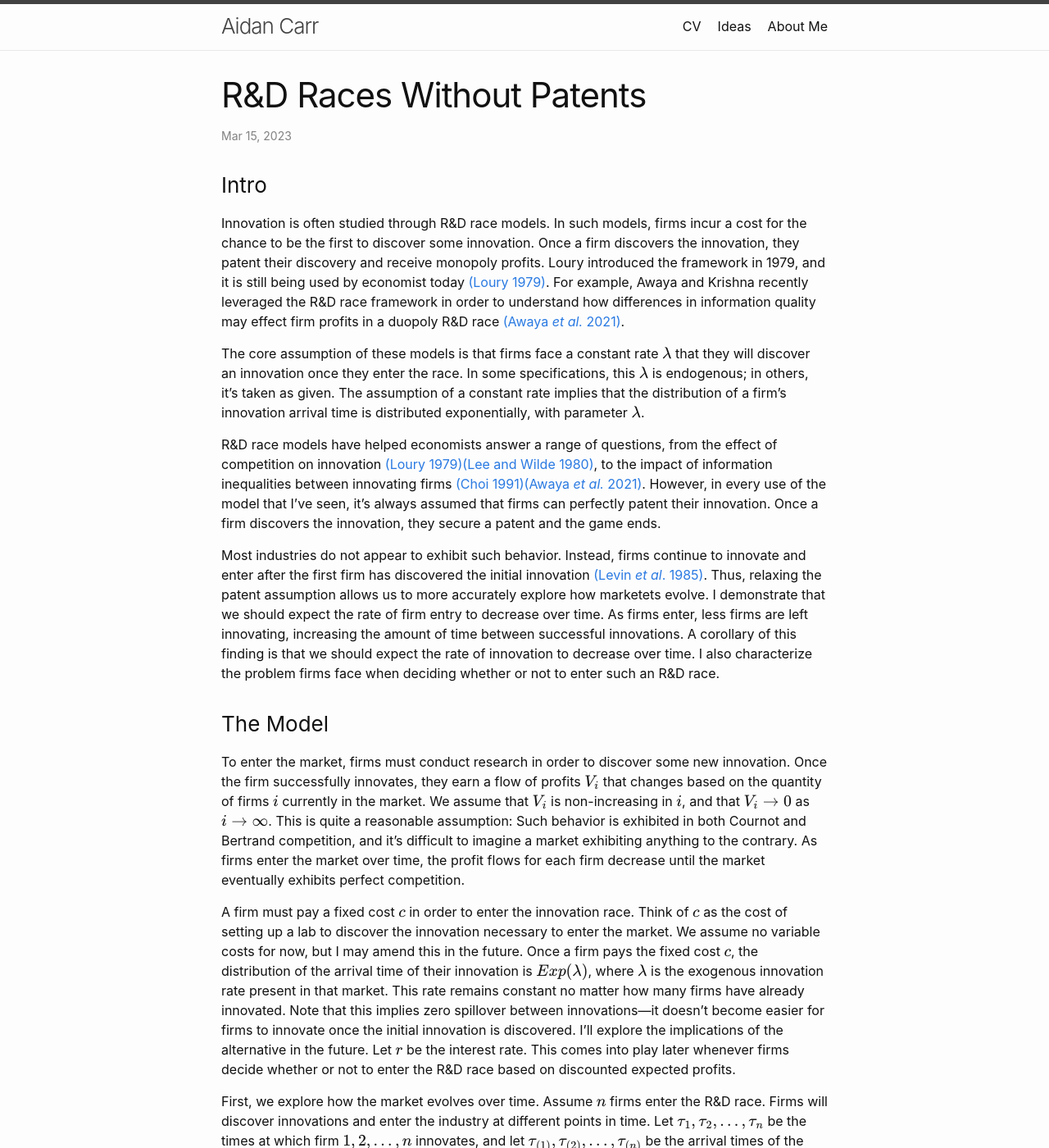
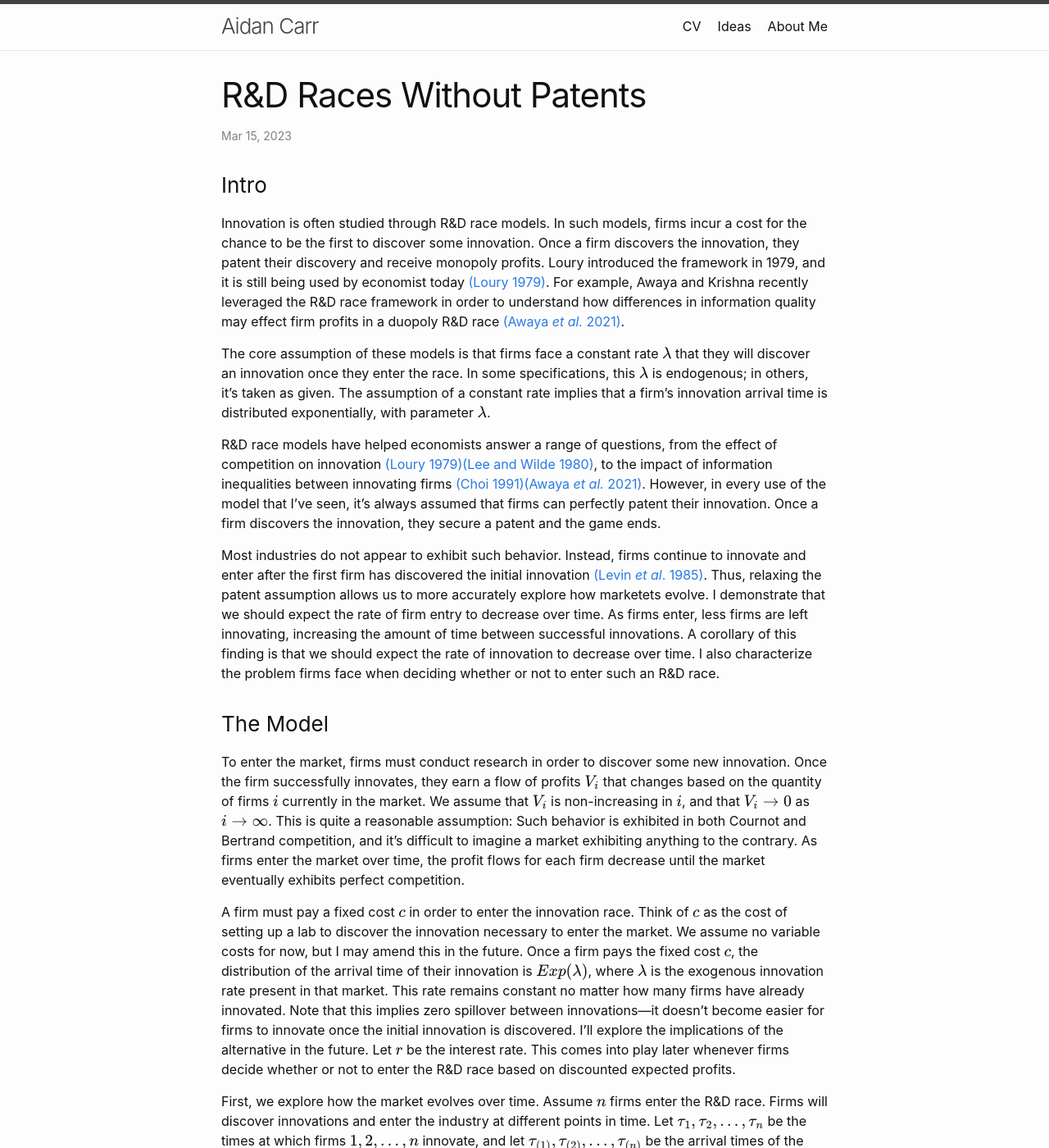
Before and after one commit to a-j-carr/Aidan_Carr, a Jekyll site: the page built from _posts/2023-3-15-rd-race-no-patents.md, in a window 1280 px wide and 1400 px high. Shown: the whole window at 82% size. Built offline with Jekyll 4.4.1, drawn with Linux system fonts in a browser that asks for light colours.

Commit message:
Small edits.

```diff
--- a/_posts/2023-3-15-rd-race-no-patents.md
+++ b/_posts/2023-3-15-rd-race-no-patents.md
@@ -10,7 +10,7 @@ use_math: true
 
 Innovation is often studied through R&D race models. In such models, firms incur a cost for the chance to be the first to discover some innovation. Once a firm discovers the innovation, they patent their discovery and receive monopoly profits. Loury introduced the framework in 1979, and it is still being used by economist today [(Loury 1979)](https://academic.oup.com/qje/article-abstract/93/3/395/1890051). For example, Awaya and Krishna recently leveraged the R&D race framework in order to understand how differences in information quality may effect firm profits in a duopoly R&D race [(Awaya *et al.* 2021)](https://www.journals.uchicago.edu/doi/abs/10.1086/711953).
 
-The core assumption of these models is that firms face a constant rate $$\lambda$$ that they will discover an innovation once they enter the race. In some specifications, this $$\lambda$$ is endogenous; in others, it's taken as given. The assumption of a constant rate implies that the distribution of a firm's innovation arrival time is distributed exponentially, with parameter $$\lambda$$.
+The core assumption of these models is that firms face a constant rate $$\lambda$$ that they will discover an innovation once they enter the race. In some specifications, this $$\lambda$$ is endogenous; in others, it's taken as given. The assumption of a constant rate implies that a firm's innovation arrival time is distributed exponentially, with parameter $$\lambda$$.
 
 R&D race models have helped economists answer a range of questions, from the effect of competition on innovation [(Loury 1979)](https://academic.oup.com/qje/article-abstract/93/3/395/1890051)[(Lee and Wilde 1980)](https://academic.oup.com/qje/article-abstract/93/3/395/1890051), to the impact of information inequalities between innovating firms [(Choi 1991)](https://www.jstor.org/stable/2600992)[(Awaya *et al.* 2021)](https://www.journals.uchicago.edu/doi/abs/10.1086/711953). However, in every use of the model that I've seen, it's always assumed that firms can perfectly patent their innovation. Once a firm discovers the innovation, they secure a patent and the game ends.
 
@@ -22,7 +22,7 @@ To enter the market, firms must conduct research in order to discover some new i
 
 A firm must pay a fixed cost $$c$$ in order to enter the innovation race. Think of $$c$$ as the cost of setting up a lab to discover the innovation necessary to enter the market.  We assume no variable costs for now, but I may amend this in the future. Once a firm pays the fixed cost $$c$$, the distribution of the arrival time of their innovation is $$Exp(\lambda)$$, where $$\lambda$$ is the exogenous innovation rate present in that market. This rate remains constant no matter how many firms have already innovated. Note that this implies zero spillover between innovations---it doesn't become easier for firms to innovate once the initial innovation is discovered. I'll explore the implications of the alternative in the future. Let $$r$$ be the interest rate. This comes into play later whenever firms decide whether or not to enter the R&D race based on discounted expected profits.
 
-First, we explore how the market evolves over time. Assume $$n$$ firms enter the R&D race. Firms will discover innovations and enter the industry at different points in time. Let $$\tau_1, \tau_2, ..., \tau_n$$ be the times at which firm $$1, 2, ..., n$$ innovates, and let $$\tau_{(1)}, \tau_{(2)},...,\tau_{(n)}$$ be the arrival times of the first, second, and $$nth$$ innovation. In order to understand how the composition of the market will change over time, we must understand the distribution of these $$\tau_{(i)}$$.
+First, we explore how the market evolves over time. Assume $$n$$ firms enter the R&D race. Firms will discover innovations and enter the industry at different points in time. Let $$\tau_1, \tau_2, ..., \tau_n$$ be the times at which firms $$1, 2, ..., n$$ innovate, and let $$\tau_{(1)}, \tau_{(2)},...,\tau_{(n)}$$ be the arrival times of the first, second, and $$nth$$ innovation. In order to understand how the composition of the market will change over time, we must understand the distribution of these $$\tau_{(i)}$$.
 
 To find the distribution of each $$\tau_{(i)}$$, we define $$X_1, X_2, ..., X_n$$ as the interarrival times between each innovation. Thus, $$X_i$$ describes the time between the $$i - 1$$ and $$i$$th successful innovation. We begin by defining $$X_1$$ and subsequently define $$X_i$$ generally.
 
```
